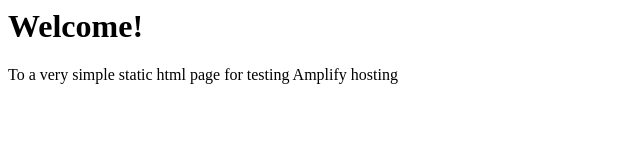
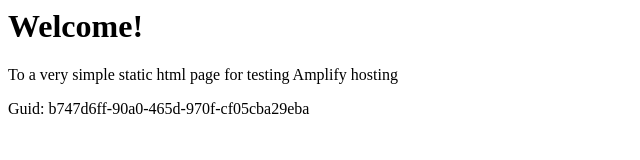
Before and after one commit to aws-aemilia-sfo/Github-PR-Commit-Integration-Test-DoNotTouch-Gith-P5X5MO5I-v1-prod-us-west-1, a website: page src/index.html in a window 1280 px wide. Shown: the whole page, without its empty margins (0-640 px from the left). Drawn offline with Linux system fonts and the light colour scheme.

Commit message:
commit from integ tests

```diff
--- a/src/index.html
+++ b/src/index.html
@@ -1,3 +1,5 @@
+
+
 <html lang="en">
 
 <head>
@@ -10,6 +12,6 @@
 <body>
     <h1>Welcome!</h1>
     <p>To a very simple static html page for testing Amplify hosting</p>
-</body>
+    <p>Guid: b747d6ff-90a0-465d-970f-cf05cba29eba</p></body>
 
 </html>
```
